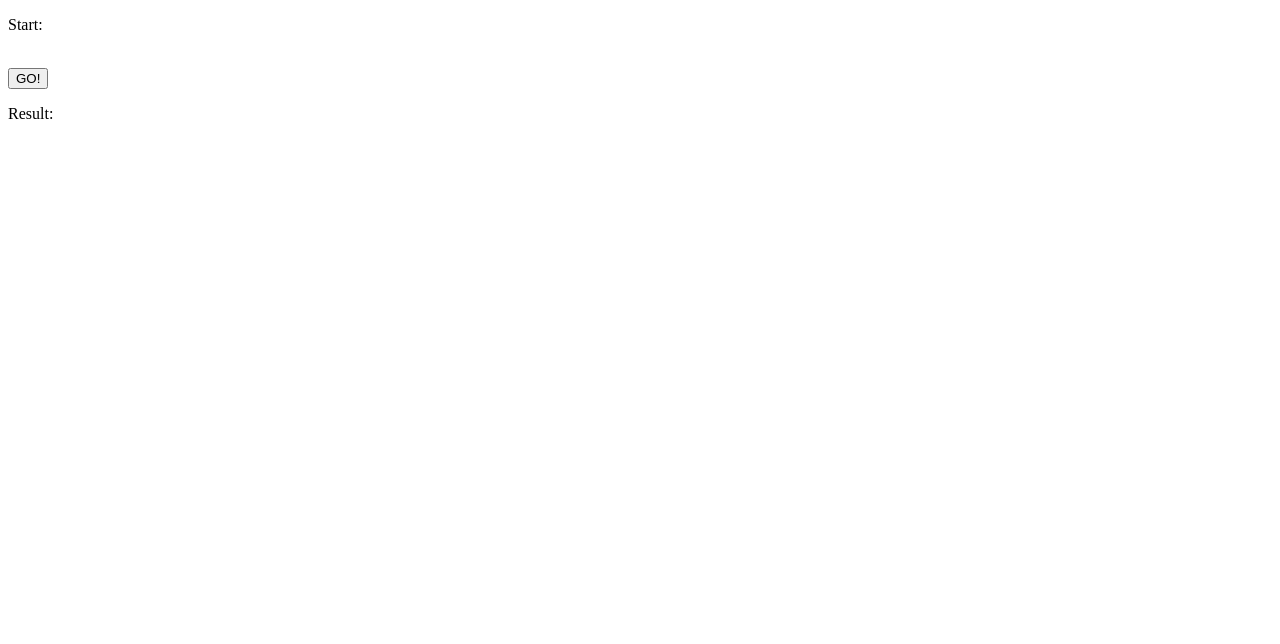
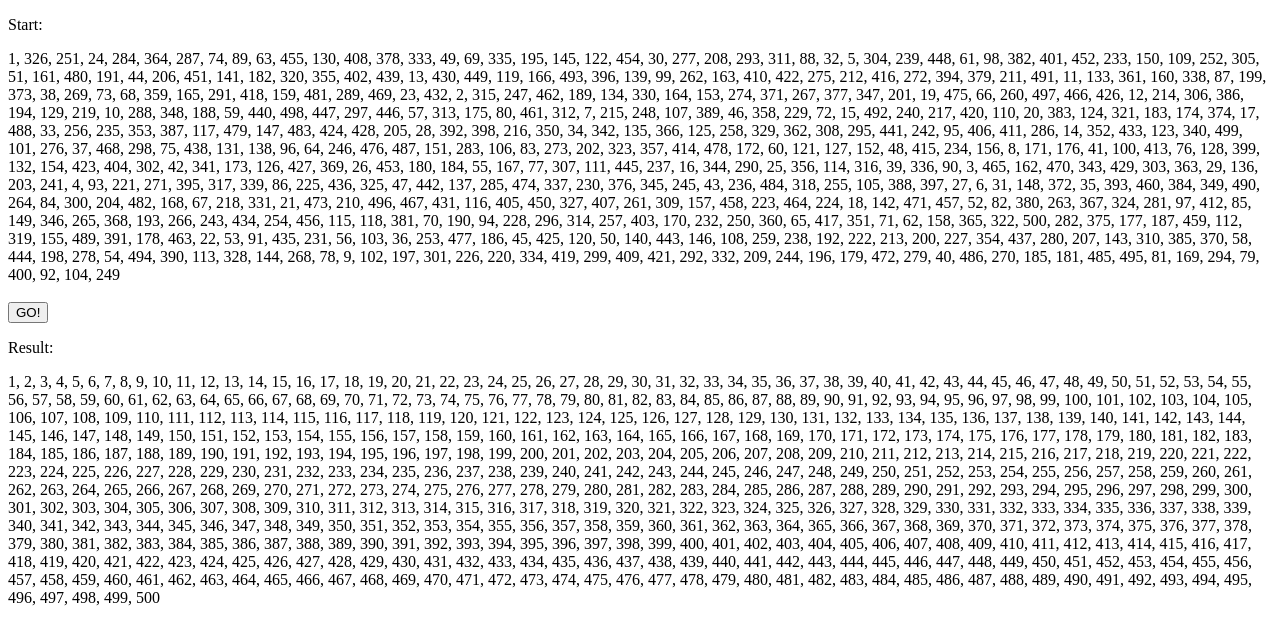
Before and after one commit to edivya/Timers, a plain HTML site: page Bubblesort/index.html in a window 1280 px wide. Both pictures are taken after a click on the button "GO!". Drawn offline with Linux system fonts and the light colour scheme.

Commit message:
bubblesort

```diff
--- a/Bubblesort/bubblesort.js
+++ b/Bubblesort/bubblesort.js
@@ -1,106 +1,6 @@
-// // Bubble Sort Interview Questions:
-
-
-// // Write a function that sorts an array of numbers in order.
-// // You can do this with the Bubble Sort algorithm.
-// // If you are unfamiliar with Bubble Sort,
-// // use Google to read up on the concept.
-// // Spend about 10 minutes pseudocoding your solution before writing any JavaScript.
-
-// // Use the array provided below.
-
-// // Display the unsorted array in the `#start` div of `index.html`.
-
-// // When the user clicks the `button` in index.html,
-// // the sorted result should be displayed in the `#result` div.
-
-// // DO NOT USE JQUERY TO SELECT ELEMENTS. ONLY USE VANILLA JS.
-
-
-// var unsortedArr = [
-//     1, 326, 251, 24, 284, 364, 287, 74, 89,
-//     63, 455, 130, 408, 378, 333, 49, 69, 335,
-//     195, 145, 122, 454, 30, 277, 208, 293, 311,
-//     88, 32, 5, 304, 239, 448, 61, 98, 382, 401,
-//     452, 233, 150, 109, 252, 305, 51, 161, 480,
-//     191, 44, 206, 451, 141, 182, 320, 355, 402,
-//     439, 13, 430, 449, 119, 166, 493, 396, 139,
-//     99, 262, 163, 410, 422, 275, 212, 416, 272,
-//     394, 379, 211, 491, 11, 133, 361, 160, 338,
-//     87, 199, 373, 38, 269, 73, 68, 359, 165, 291,
-//     418, 159, 481, 289, 469, 23, 432, 2, 315, 247,
-//     462, 189, 134, 330, 164, 153, 274, 371, 267,
-//     377, 347, 201, 19, 475, 66, 260, 497, 466, 426,
-//     12, 214, 306, 386, 194, 129, 219, 10, 288, 348,
-//     188, 59, 440, 498, 447, 297, 446, 57, 313, 175,
-//     80, 461, 312, 7, 215, 248, 107, 389, 46, 358,
-//     229, 72, 15, 492, 240, 217, 420, 110, 20, 383,
-//     124, 321, 183, 174, 374, 17, 488, 33, 256, 235,
-//     353, 387, 117, 479, 147, 483, 424, 428, 205, 28,
-//     392, 398, 216, 350, 34, 342, 135, 366, 125, 258,
-//     329, 362, 308, 295, 441, 242, 95, 406, 411, 286,
-//     14, 352, 433, 123, 340, 499, 101, 276, 37, 468,
-//     298, 75, 438, 131, 138, 96, 64, 246, 476, 487, 151,
-//     283, 106, 83, 273, 202, 323, 357, 414, 478, 172, 60,
-//     121, 127, 152, 48, 415, 234, 156, 8, 171, 176, 41,
-//     100, 413, 76, 128, 399, 132, 154, 423, 404, 302, 42,
-//     341, 173, 126, 427, 369, 26, 453, 180, 184, 55, 167,
-//     77, 307, 111, 445, 237, 16, 344, 290, 25, 356, 114,
-//     316, 39, 336, 90, 3, 465, 162, 470, 343, 429, 303,
-//     363, 29, 136, 203, 241, 4, 93, 221, 271, 395, 317,
-//     339, 86, 225, 436, 325, 47, 442, 137, 285, 474, 337,
-//     230, 376, 345, 245, 43, 236, 484, 318, 255, 105, 388,
-//     397, 27, 6, 31, 148, 372, 35, 393, 460, 384, 349, 490,
-//     264, 84, 300, 204, 482, 168, 67, 218, 331, 21, 473,
-//     210, 496, 467, 431, 116, 405, 450, 327, 407, 261, 309,
-//     157, 458, 223, 464, 224, 18, 142, 471, 457, 52, 82, 380,
-//     263, 367, 324, 281, 97, 412, 85, 149, 346, 265, 368, 193,
-//     266, 243, 434, 254, 456, 115, 118, 381, 70, 190, 94, 228,
-//     296, 314, 257, 403, 170, 232, 250, 360, 65, 417, 351, 71,
-//     62, 158, 365, 322, 500, 282, 375, 177, 187, 459, 112, 319,
-//     155, 489, 391, 178, 463, 22, 53, 91, 435, 231, 56, 103, 36,
-//     253, 477, 186, 45, 425, 120, 50, 140, 443, 146, 108, 259,
-//     238, 192, 222, 213, 200, 227, 354, 437, 280, 207, 143, 310,
-//     385, 370, 58, 444, 198, 278, 54, 494, 390, 113, 328, 144,
-//     268, 78, 9, 102, 197, 301, 226, 220, 334, 419, 299, 409, 421,
-//     292, 332, 209, 244, 196, 179, 472, 279, 40, 486, 270, 185,
-//     181, 485, 495, 81, 169, 294, 79, 400, 92, 104, 249
-//   ];
-//   function bubbleSort(arr){
-//     var len = arr.length;
-//     for (var i = len-1; i>=0; i--){
-//       for(var j = 1; j<=i; j++){
-//         if(arr[j-1]>arr[j]){
-//             var temp = arr[j-1];
-//             arr[j-1] = arr[j];
-//             arr[j] = temp;
-//          }
-//       }
-//     }
-//     return arr;
-//  }
-function swap(arr, first_Index, second_Index){
-    var temp = arr[first_Index];
-    arr[first_Index] = arr[second_Index];
-    arr[second_Index] = temp;
-}
-
-function unsortedArr(arr){
-
-    var len = arr.length,
-        i, j, stop;
-
-    for (i=0; i < len; i++){
-        for (j=0, stop=len-i; j < stop; j++){
-            if (arr[j] > arr[j+1]){
-                swap(arr, j, j+1);
-            }
-        }
-    }
-
-    return arr;
-}
-console.log(unsortedArr([1, 326, 251, 24, 284, 364, 287, 74, 89,
+// array that needs to be sorted
+var unsortedArr = [
+    1, 326, 251, 24, 284, 364, 287, 74, 89,
     63, 455, 130, 408, 378, 333, 49, 69, 335,
     195, 145, 122, 454, 30, 277, 208, 293, 311,
     88, 32, 5, 304, 239, 448, 61, 98, 382, 401,
@@ -146,4 +46,38 @@ console.log(unsortedArr([1, 326, 251, 24, 284, 364, 287, 74, 89,
     385, 370, 58, 444, 198, 278, 54, 494, 390, 113, 328, 144,
     268, 78, 9, 102, 197, 301, 226, 220, 334, 419, 299, 409, 421,
     292, 332, 209, 244, 196, 179, 472, 279, 40, 486, 270, 185,
-    181, 485, 495, 81, 169, 294, 79, 400, 92, 104, 249]));
+    181, 485, 495, 81, 169, 294, 79, 400, 92, 104, 249
+  ];
+
+  function bubbleSort(arr) {
+    // sorted acts as a flag to let us know if our array has been completely sorted
+    var sorted = false;
+
+    while (!sorted) {
+      sorted = true;
+      // Loop through the array
+      for (var i = 0; i < arr.length; i++) {
+        // If the current element is larger than the next element, swap them and set sorted to `false`
+        if (arr[i] > arr[i + 1]) {
+          sorted = false;
+          var temp = arr[i];
+          arr[i] = arr[i + 1];
+          arr[i + 1] = temp;
+        }
+      }
+    }
+    // If we looped through the array without having to swap anything, exit the while loop and return the array
+    return arr;
+  }
+
+  // Insert the contents of the unsorted array into the #start div
+  document.querySelector("#start").innerText = unsortedArr.join(", ");
+
+  // Get a reference to the go button in the DOM, add a click event listener to it
+  var goBtn = document.querySelector("#go");
+
+  goBtn.addEventListener("click", function() {
+    // Get the sorted array, insert its contents into the #result div
+    var sortedArr = bubbleSort(unsortedArr);
+    document.querySelector("#result").innerText = sortedArr.join(", ");
+  });
--- a/Bubblesort/index.html
+++ b/Bubblesort/index.html
@@ -7,7 +7,7 @@
 <head>
 
   <meta charset="UTF-8">
-  <title>Document</title>
+  <title>Bubble sort</title>
 
 </head>
 
```
